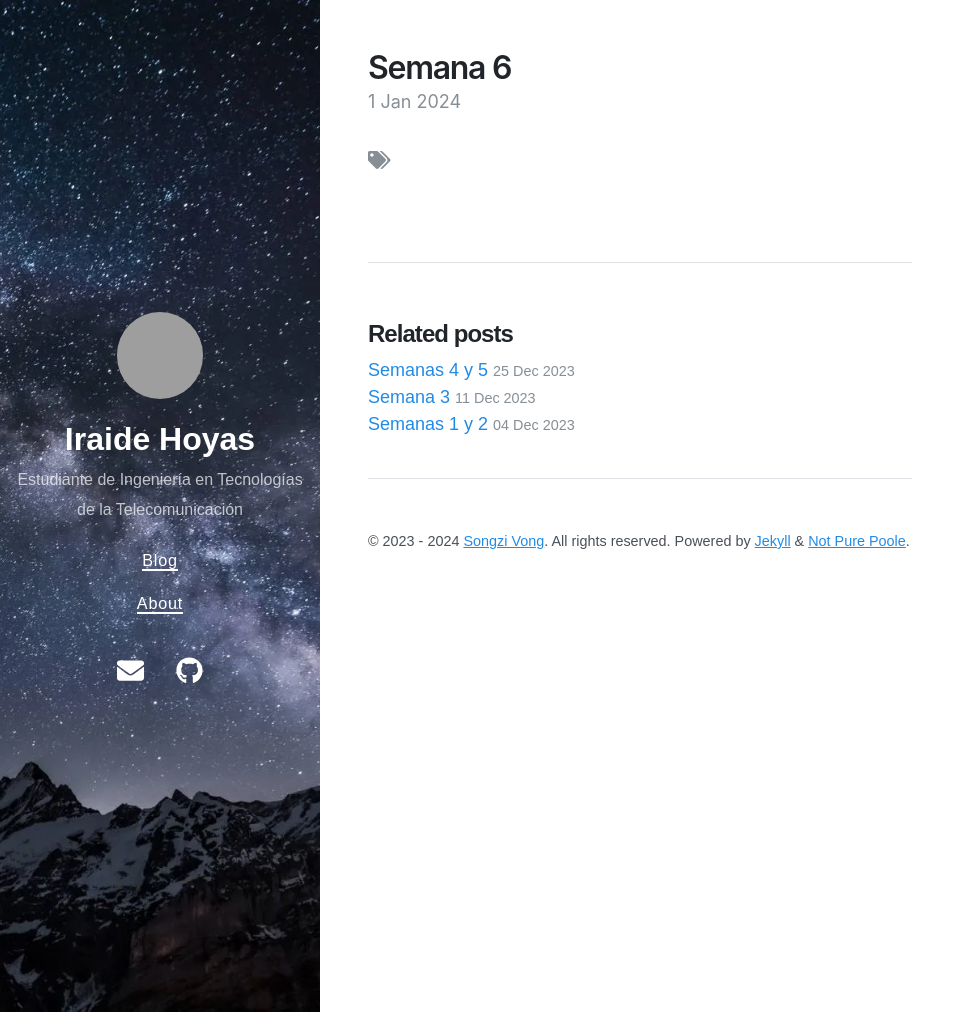
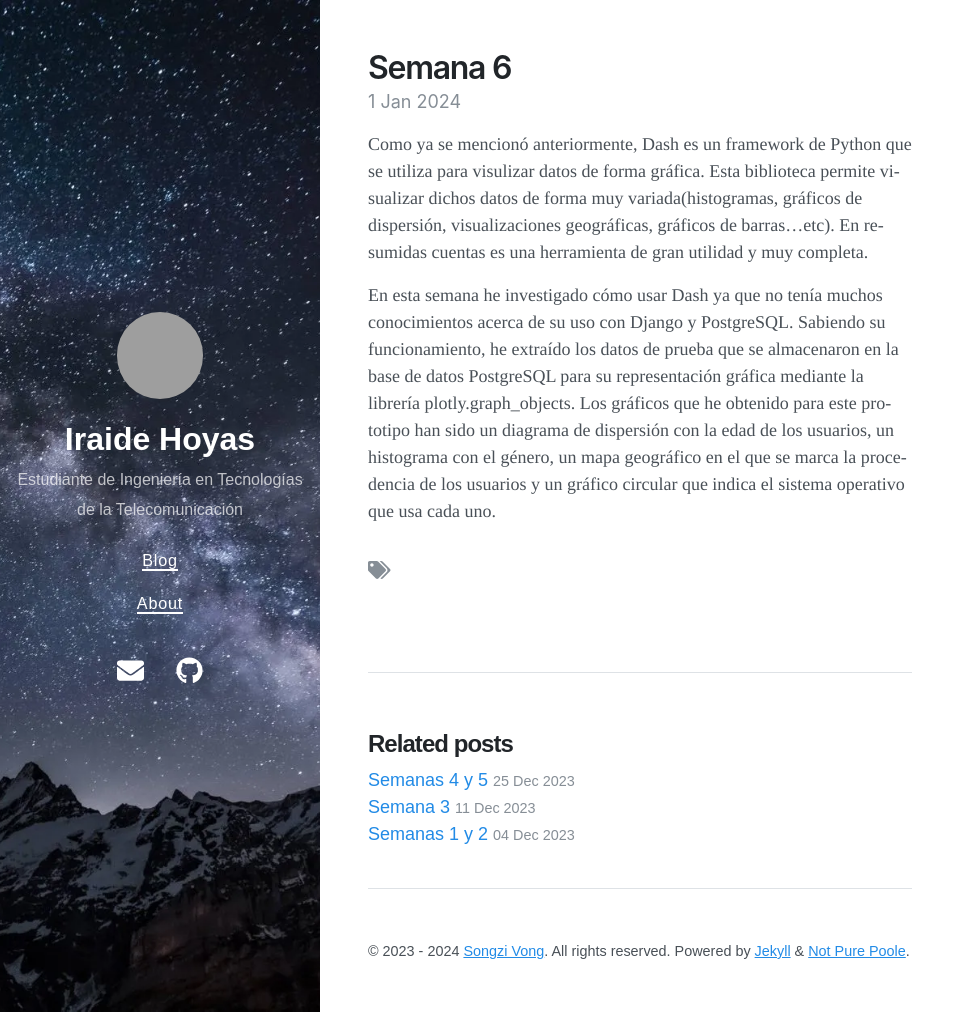
Before and after one commit to RoboticsLabURJC/2023-tfg-iraide-hoyas, a Jekyll site: the page built from docs/_posts/2024-01-01-Semana6.md, in a window 1280 px wide and 1012 px high. Shown: the whole window, without its empty margins (0-975 px from the left). Built offline with Jekyll 4.4.1, drawn with Linux system fonts in a browser that asks for light colours; nearby versions of some CDN libraries; grey boxes are pictures that could not be loaded.

Commit message:
Update blog

```diff
--- a/docs/_posts/2024-01-01-Semana6.md
+++ b/docs/_posts/2024-01-01-Semana6.md
@@ -2,3 +2,7 @@
 layout: post
 title: Semana 6
 ---
+
+Como ya se mencionó anteriormente, Dash es un framework de Python que se utiliza para visulizar datos de forma gráfica. Esta biblioteca permite visualizar dichos datos de forma muy variada(histogramas, gráficos de dispersión, visualizaciones geográficas, gráficos de barras...etc). En resumidas cuentas es una herramienta de gran utilidad y muy completa.
+
+En esta semana he investigado cómo usar Dash ya que no tenía muchos conocimientos acerca de su uso con Django y PostgreSQL. Sabiendo su funcionamiento, he extraído los datos de prueba que se almacenaron en la base de datos PostgreSQL para su representación gráfica mediante la librería plotly.graph_objects. Los gráficos que he obtenido para este prototipo han sido un diagrama de dispersión con la edad de los usuarios, un histograma con el género, un mapa geográfico en el que se marca la procedencia de los usuarios y un gráfico circular que indica el sistema operativo que usa cada uno.
```
